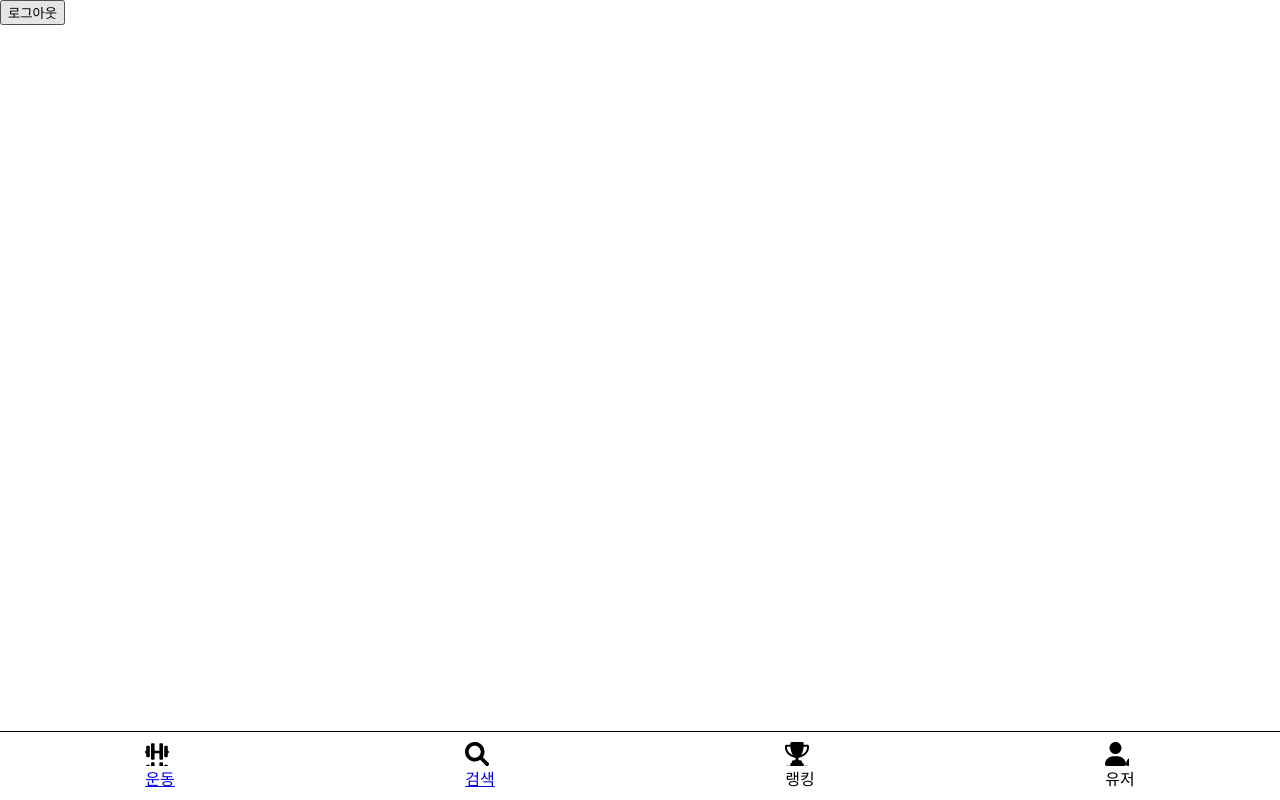
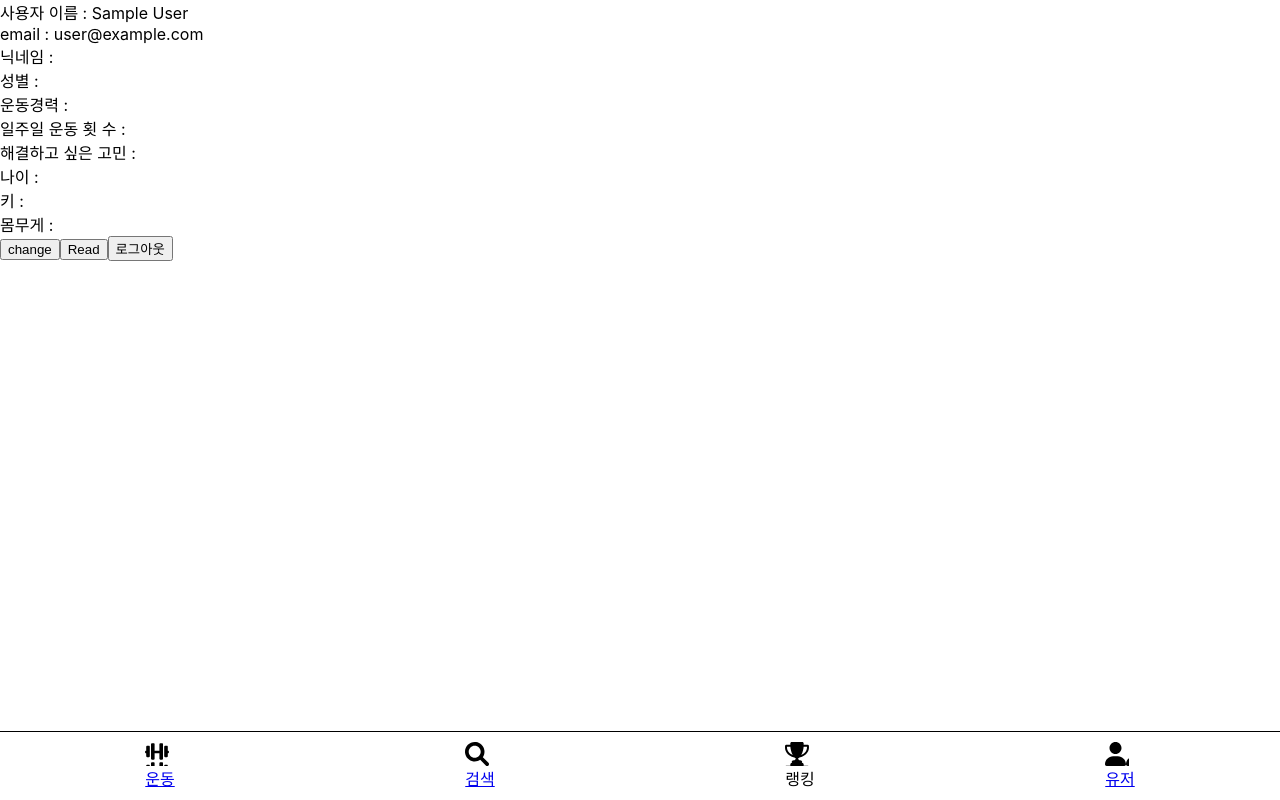
Before and after one commit to Bongseop-Kim/pitoolapp, a React (Create React App) app: page /workspace/profile in a window 1280 px wide. Built offline with nearby package versions, Linux system fonts and the light colour scheme; no server answers; sample sign-in values are in the browser's storage.

Commit message:
test
test

```diff
--- a/package.json
+++ b/package.json
@@ -10,7 +10,7 @@
     "@testing-library/react": "^11.2.7",
     "@testing-library/user-event": "^12.8.3",
     "axios": "^0.27.2",
-    "firebase": "^9.7.0",
+    "firebase": "^9.8.0",
     "node-sass": "^7.0.1",
     "react": "^18.1.0",
     "react-dom": "^18.1.0",
--- a/src/fbbase.js
+++ b/src/fbbase.js
@@ -15,6 +15,5 @@ const firebaseConfig = {
 
 const app = initializeApp(firebaseConfig);
 const analytics = getAnalytics(app);
-
-export const authService = getAuth(app);
 export const db = getFirestore();
+export const authService = getAuth();
--- a/src/pages/LogIn/index.jsx
+++ b/src/pages/LogIn/index.jsx
@@ -56,6 +56,7 @@ const LogIn = () => {
       if (user) {
         setIsLoggedIn(true);
         const uid = user.uid;
+        // 아이디 정보
         navigate('/workspace');
       } else {
         setIsLoggedIn(false);
--- /dev/null
+++ b/src/pages/WorkSpace/Components/porfile.jsx
@@ -0,0 +1,56 @@
+import React, { useState } from 'react';
+import { getAuth } from 'firebase/auth';
+import { db } from '../../../fbbase';
+import { collection, addDoc, getDocs } from 'firebase/firestore';
+import { async } from '@firebase/util';
+
+const Profile = () => {
+  const auth = getAuth();
+  const user = auth.currentUser;
+  const displayName = user.displayName;
+  const email = user.email;
+
+  const [userProfile, setUserProfile] = useState('');
+
+  const onChange = async e => {
+    e.preventDefault();
+    try {
+      const docRef = await addDoc(collection(db, 'users'), {
+        first: 'Ada',
+        last: 'Lovelace',
+        born: 1815,
+      });
+      console.log('Document written with ID: ', docRef.id);
+    } catch (e) {
+      console.error('Error adding document: ', e);
+    }
+  };
+
+  const onRead = async e => {
+    e.preventDefault();
+    const querySnapshot = await getDocs(collection(db, 'users'));
+    querySnapshot.forEach(doc => {
+      console.log(doc.data(doc.first));
+    });
+  };
+
+  return (
+    <>
+      <div>사용자 이름 : {displayName}</div>
+      <div>email : {email}</div>
+      <div> 닉네임 :</div>
+      <div> 성별 :</div>
+      <div> 운동경력 :</div>
+      <div> 일주일 운동 횟 수 :</div>
+      <div> 해결하고 싶은 고민 :</div>
+      <div> 나이 :</div>
+      <div> 키 :</div>
+      <div> 몸무게 :</div>
+
+      <button onClick={onChange}>change</button>
+      <button onClick={onRead}>Read</button>
+    </>
+  );
+};
+
+export default Profile;
--- a/src/pages/WorkSpace/index.jsx
+++ b/src/pages/WorkSpace/index.jsx
@@ -5,6 +5,7 @@ import { Route, Routes, useNavigate } from 'react-router-dom';
 import Navbar from './layout/navbar';
 import Search from './Components/search';
 import Home from './Components/home';
+import Profile from './Components/porfile';
 
 const WorkSpace = () => {
   const auth = getAuth();
@@ -30,7 +31,7 @@ const WorkSpace = () => {
         <Route path="/" element={<Home />} />
         <Route path="search" element={<Search />} />
         <Route />
-        <Route />
+        <Route path="profile" element={<Profile />} />
       </Routes>
       <button onClick={onLogout}>로그아웃</button>
       <Navbar />
--- a/src/pages/WorkSpace/layout/navbar.jsx
+++ b/src/pages/WorkSpace/layout/navbar.jsx
@@ -17,10 +17,10 @@ const Navbar = () => {
         <div className="trophy"></div>
         <div>랭킹</div>
       </div>
-      <div>
+      <Link to={'/workspace/profile'}>
         <div className="user"></div>
         <div>유저</div>
-      </div>
+      </Link>
     </section>
   );
 };
```
Also changed, not shown: 1 other file (tests, documents, lock files or other folders).
